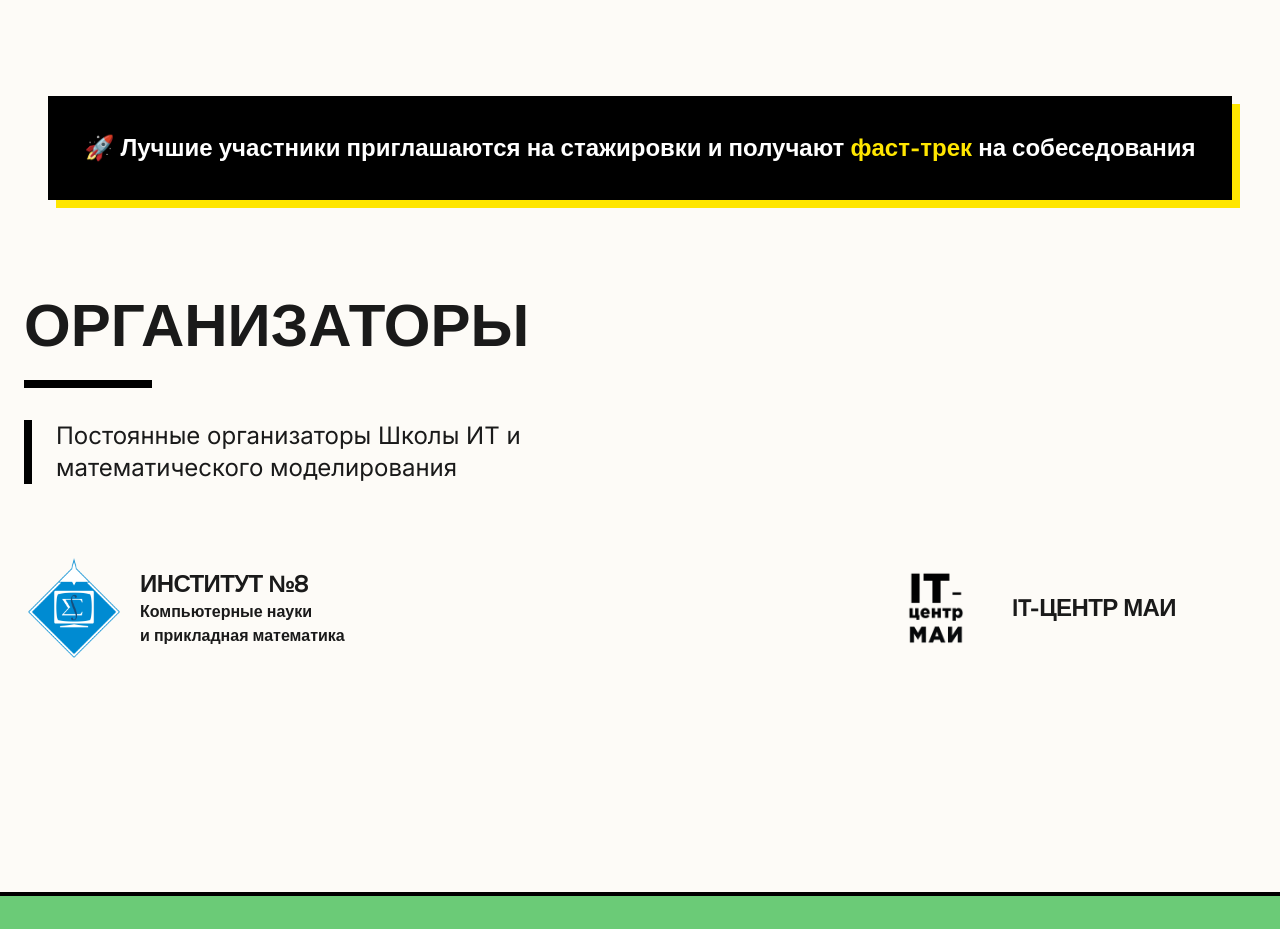
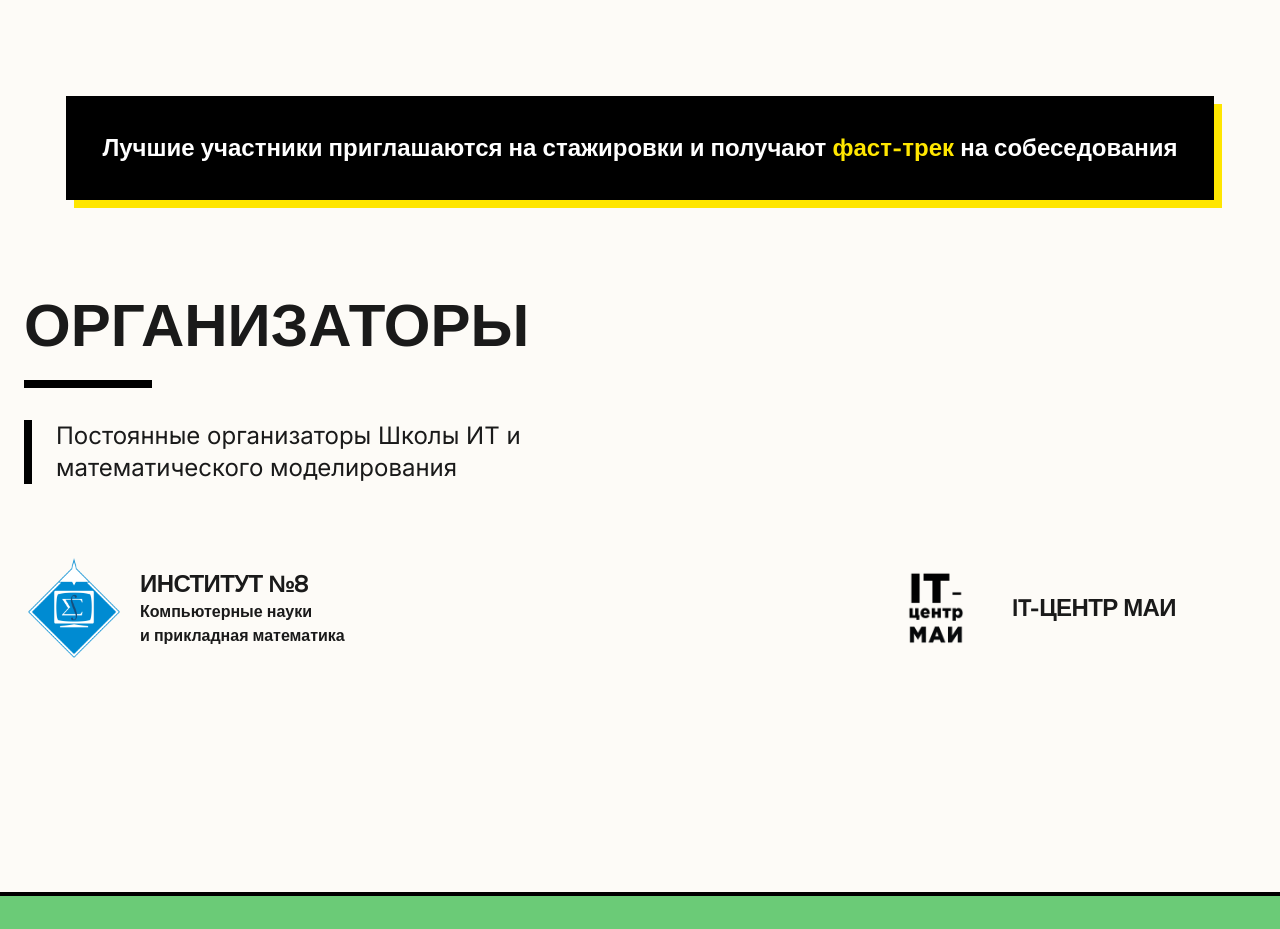
Before and after one commit to hell-lumpen/mathmod-2026, a React (Vite) app: page / in a window 1280 px wide. Shown: the part 3620-4549 px from the top of the page. Built offline with nearby package versions, Linux system fonts and the light colour scheme.

Commit message:
some features

```diff
--- a/components/Partners.tsx
+++ b/components/Partners.tsx
@@ -77,7 +77,7 @@ export const Partners: React.FC = () => {
         <div className="text-center mt-6 mb-24">
           <div className="inline-block bg-black text-white border-4 border-black p-6 md:p-8 shadow-[8px_8px_0px_0px_rgba(255,230,0,1)] mx-auto transform hover:translate-x-1 hover:-translate-y-1 transition-transform">
             <p className="font-display font-bold text-xl md:text-2xl">
-              🚀 Лучшие участники приглашаются на стажировки и получают{' '}
+              Лучшие участники приглашаются на стажировки и получают{' '}
               <span className="text-brand-yellow decoration-4 underline-offset-4">
                 фаст-трек
               </span>{' '}
```
